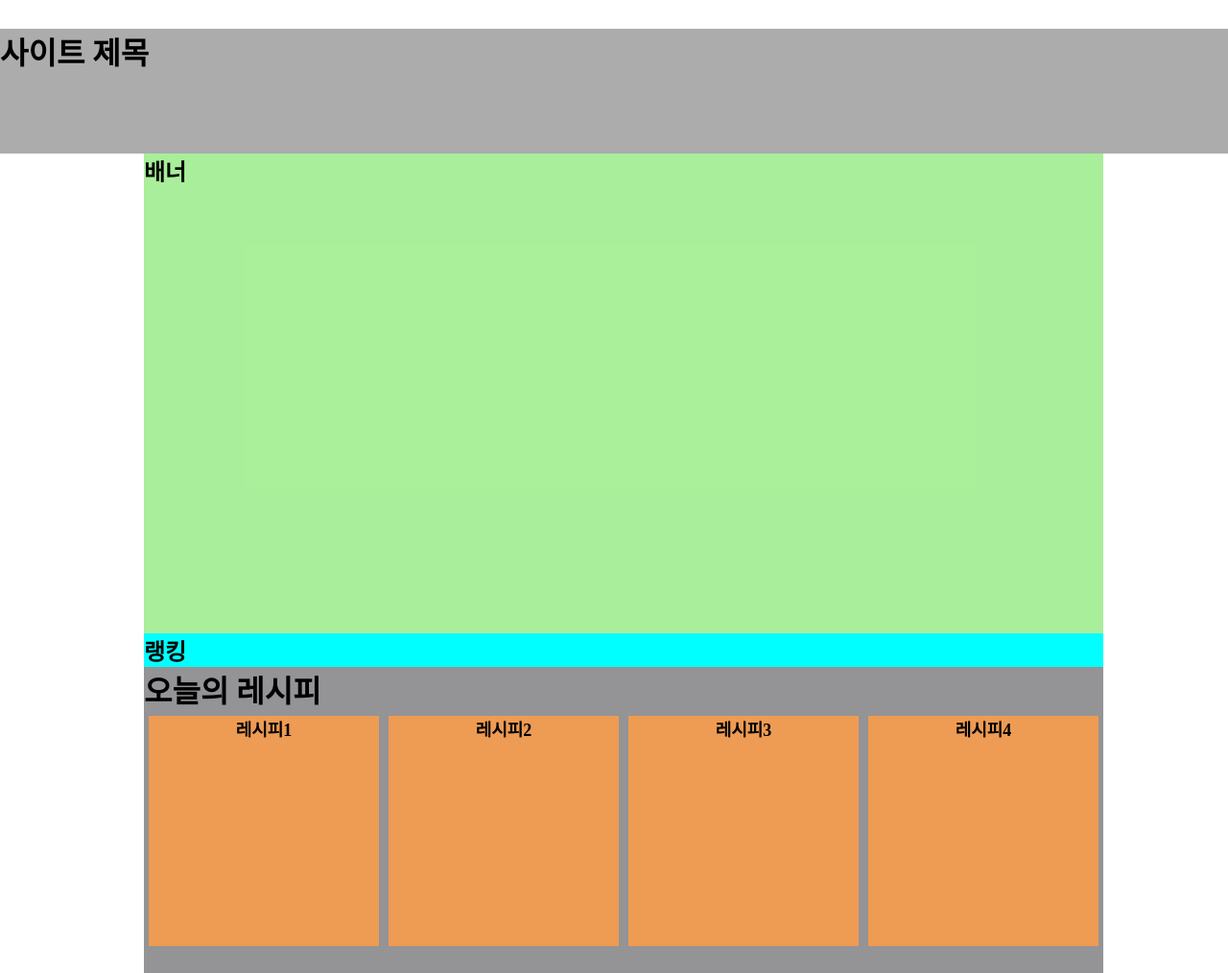
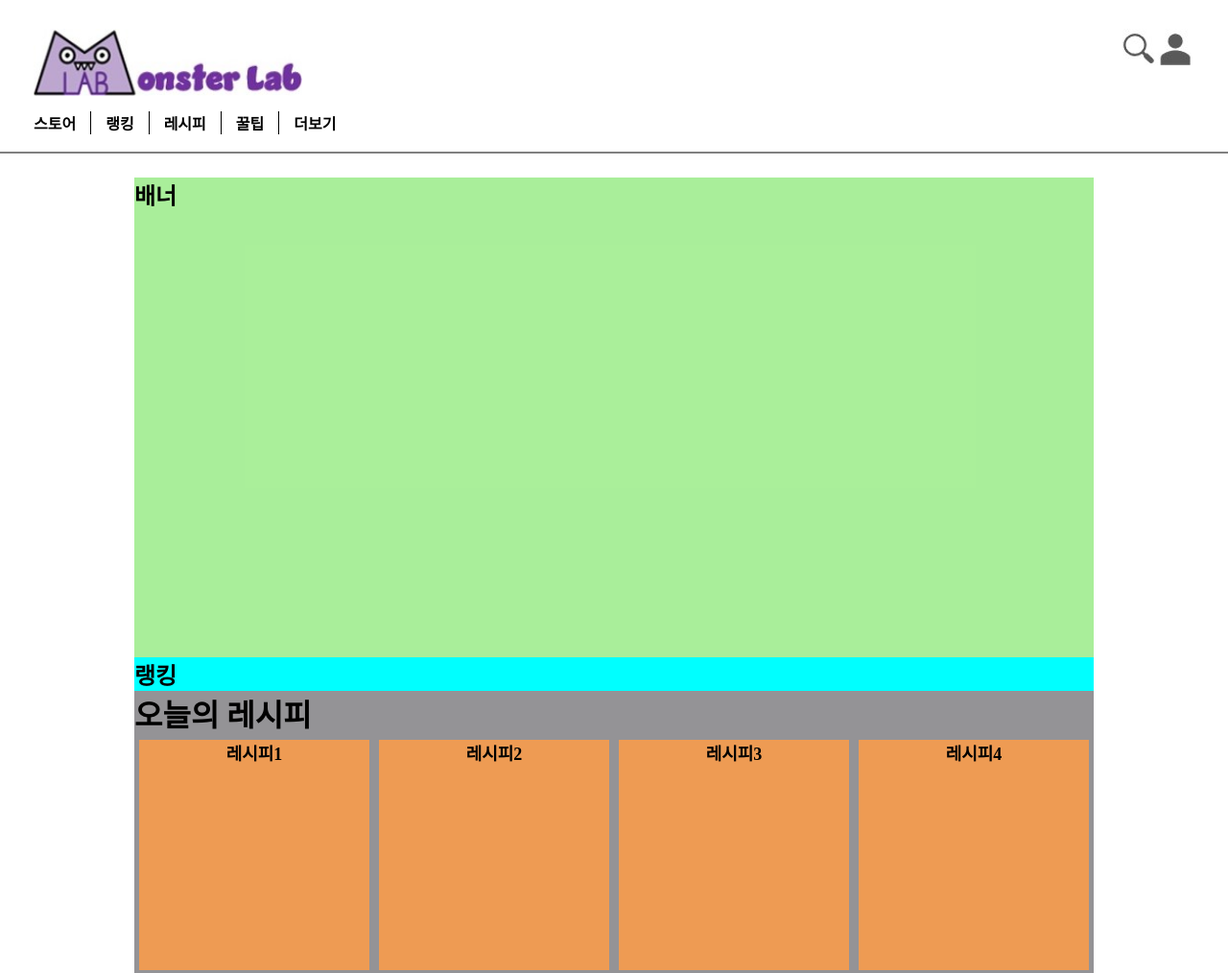
Before and after one commit to mingimouse/MonsterLab, a plain HTML site: page source/main_index.html in a window 1280 px wide. Shown: the top 1014 px of the page at 96% size. Drawn offline with Linux system fonts and the light colour scheme.

Commit message:
헤더 + 푸터

```diff
--- /dev/null
+++ b/source/css/header.css
@@ -0,0 +1,56 @@
+#logo{
+    width:200px;
+    height:50px;
+    padding-bottom:10px;
+    padding-left:35px;
+    margin:0 auto;
+    float:left;
+}
+
+#logo >img{
+    width:280px;
+    height:70px;
+}
+
+#service{
+    width:88px;
+    height:42px;
+    margin-right:30px;
+    float:right;
+}
+
+#ser_items{
+    float:left;
+}
+
+#nav{
+    width: 100%;
+    height: 80px;
+    margin-left:20px;
+    position: relative;
+    display:flex;
+    align-items:center;
+}
+
+#nav ul{
+    margin-top: 15px;
+    list-style: none;
+    text-decoration: none;
+}
+
+#nav ul li{
+    padding: 0px 15px;
+    font-weight: 900;
+    /* font-family: Times, "Times New Roman", Georgia, serif; */
+    float:left;
+    border-right:1px solid black;
+}
+
+#nav ul li:last-child{
+    border-right: none;
+}
+
+#nav ul li a,#nav ul li a:visited{
+    color:black;
+    text-decoration: none;
+}
--- a/source/css/main_style.css
+++ b/source/css/main_style.css
@@ -5,14 +5,14 @@
 }
 
 #container {
-    width: 1300px;
     margin: 30px auto;
 }
 
 #header{
     width: 100%; /*최종 min-width*/
     height: 130px;
-    background-color: #acacac;
+    background-color: white;
+    border-bottom:2px solid gray;
 }
 
 #banner{
@@ -20,6 +20,7 @@
     height: 500px;
     background-color: rgba(105, 226, 78, 0.567);
     margin: 0 auto;
+    margin-top: 25px;
 }
 #contents{
     width: 1000px;
@@ -39,7 +40,9 @@
 
 #footer{
     width: 100%;
-    border-top: 2px solid rgb(52, 52, 52);
+    border-top: 2px solid gray;
     margin-top: 15px;
+    padding-left: 430px;
+    padding-right: 450px;
     clear: left;
 }
--- a/source/main_index.html
+++ b/source/main_index.html
@@ -6,6 +6,7 @@
 
         <!-- CSS -->
         <link rel="stylesheet" href="css/main_style.css">
+        <link rel="stylesheet" href="css/header.css">
         <link rel="stylesheet" href="css/footer.css">
         <link rel="stylesheet" href="css/rec.css">
 
@@ -18,7 +19,31 @@
     <body>
         <div id="container">
             <header id="header">
-                <h1>사이트 제목</h1>
+                <div id="logo">
+                    <img src="favicon/monster_lab.jpg">
+                </div>
+                <div id="service">
+                    <ul id="ser_items">
+                        <a href="#">
+                            <img src="favicon/검색.jpg">
+                        </a>
+                    </ul>
+                    <ul id="ser_items">
+                        <a href="#">
+                            <img src="favicon/정보.jpg">
+                        </a>
+                    </ul>
+                </div>
+                <div id="nav">
+                    <ul>
+                        <!-- 링크연결 -->
+                        <li><a href="#">스토어</a></li>
+                        <li><a href="#">랭킹</a></li>
+                        <li><a href="#">레시피</a></li>
+                        <li><a href="#">꿀팁</a></li>
+                        <li><a href="#">더보기</a></li>
+                    </ul>
+                </div>
             </header>
 
             <div id="banner">
```
Also changed, not shown: source/favicon/monster_lab.jpg (added), source/favicon/검색.jpg (added), source/favicon/정보.jpg (added).
